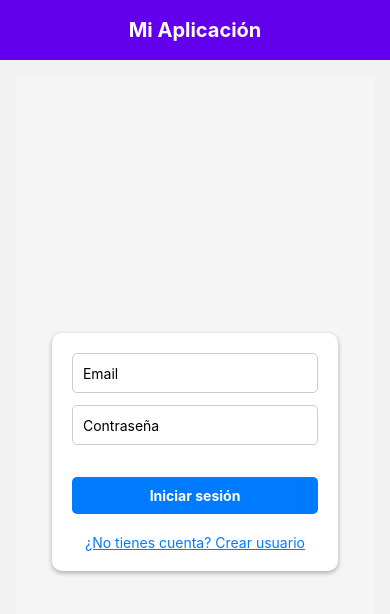
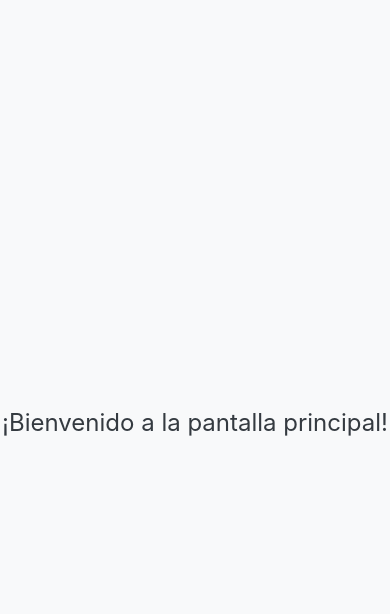
Before and after one commit to Juandoqg/SGU, a React Native app: screen /MainScreen in a window 390 px wide. Shown: the top 614 px of the page. Built offline with nearby package versions, Linux system fonts and the light colour scheme.

Commit message:
Inicio de sesion ok

```diff
--- a/App.js
+++ b/App.js
@@ -3,7 +3,7 @@ import { NavigationContainer } from '@react-navigation/native';
 import { createNativeStackNavigator } from '@react-navigation/native-stack';
 import HomeScreen from './src/screens/HomeScreen';
 import SignUpScreen from './src/screens/SignUpScreen';
-
+import MainScreen from './src/screens/MainScreen';
 
 const Stack = createNativeStackNavigator();
 
@@ -21,6 +21,11 @@ const App = () => {
           component={SignUpScreen}
           options={{ headerShown: false }}
         />
+        <Stack.Screen
+          name="MainScreen"
+          component={MainScreen}
+          options={{ headerShown: false }}
+        />
 
       </Stack.Navigator>
     </NavigationContainer>
--- a/src/screens/HomeScreen.js
+++ b/src/screens/HomeScreen.js
@@ -4,7 +4,7 @@ import Layout from '../components/Layout';
 import { useNavigation } from '@react-navigation/native';
 import styles from './HomeScreenStyles'; // Importa los estilos desde el archivo
 import appFirebase from '../../credenciales';
-import { getFirestore, getDoc, doc } from "firebase/firestore"; // Importar funciones de Firestore
+import { getFirestore, getDoc, doc } from 'firebase/firestore'; // Importar funciones de Firestore
 import { getAuth, signInWithEmailAndPassword } from 'firebase/auth'; // Importar funciones de autenticación
 
 const db = getFirestore(appFirebase);
@@ -18,15 +18,27 @@ const HomeScreen = () => {
 
   const handleLogin = async () => {
     try {
-      await signInWithEmailAndPassword(auth, email, password);
-      console.log('Usuario autenticado:', email);
+      // Iniciar sesión con email y contraseña
+      const userCredential = await signInWithEmailAndPassword(auth, email, password);
+      const user = userCredential.user;
 
-      // Redirigir a la pantalla de inicio después de iniciar sesión
+      console.log('Usuario autenticado:', user.uid); // Muestra el UID del usuario autenticado
+
+      // Verificar si el usuario existe en Firestore
+      const userDoc = await getDoc(doc(db, 'usuarios', user.uid)); // Asegúrate de que estés usando el UID correcto
+      if (userDoc.exists()) {
+        console.log('Datos del usuario:', userDoc.data());
+        navigation.navigate('MainScreen'); // Cambia 'MainScreen' por la pantalla principal de tu app
+      } else {
+        console.log('No se encontró el documento del usuario en Firestore');
+        setError('No se encontró el usuario en la base de datos.');
+      }
     } catch (err) {
       console.error('Error al iniciar sesión:', err);
       setError('Email o contraseña incorrectos. Intenta nuevamente.'); // Manejar error
     }
   };
+
 
   return (
     <Layout>
@@ -40,6 +52,7 @@ const HomeScreen = () => {
             value={email}
             onChangeText={setEmail}
             keyboardType="email-address"
+            autoCapitalize="none" // No capitalizar el email
           />
           <TextInput
             style={styles.input}
--- /dev/null
+++ b/src/screens/MainScreen.js
@@ -0,0 +1,25 @@
+import React from 'react';
+import { View, Text, StyleSheet } from 'react-native';
+
+const MainScreen = () => {
+  return (
+    <View style={styles.container}>
+      <Text style={styles.text}>¡Bienvenido a la pantalla principal!</Text>
+    </View>
+  );
+};
+
+const styles = StyleSheet.create({
+  container: {
+    flex: 1,
+    justifyContent: 'center',
+    alignItems: 'center',
+    backgroundColor: '#f8f9fa', // Fondo gris claro
+  },
+  text: {
+    fontSize: 24,
+    color: '#343a40', // Color de texto gris oscuro
+  },
+});
+
+export default MainScreen;
--- a/src/screens/SignUpScreen.js
+++ b/src/screens/SignUpScreen.js
@@ -4,8 +4,10 @@ import Layout from '../components/Layout';
 import { useNavigation } from '@react-navigation/native';
 import styles from './HomeScreenStyles'; // Reutiliza los mismos estilos
 import appFirebase from '../../credenciales';
-import { getFirestore, collection, addDoc } from "firebase/firestore";
+import { getFirestore, collection, addDoc , doc, setDoc} from "firebase/firestore";
+import { getAuth, createUserWithEmailAndPassword } from "firebase/auth";
 
+const auth = getAuth(appFirebase);
 const db = getFirestore(appFirebase);
 
 const SignUpScreen = () => {
@@ -20,12 +22,15 @@ const SignUpScreen = () => {
   const handleSignUp = async () => {
     if (password === confirmPassword) {
       try {
-        // Crear el usuario en la colección "usuarios"
-        await addDoc(collection(db, 'usuarios'), {
-          name,
-          document,
-          email,
-          password // Considera encriptar la contraseña en una aplicación real
+        // Crear usuario en Firebase Authentication
+        const userCredential = await createUserWithEmailAndPassword(auth, email, password);
+        const user = userCredential.user;
+
+        // Almacenar los datos del usuario en Firestore
+        await setDoc(doc(db, 'usuarios', user.uid), {
+          name: name,
+          document: document,
+          email: email
         });
 
         console.log('Usuario registrado:', { name, document, email });
```
